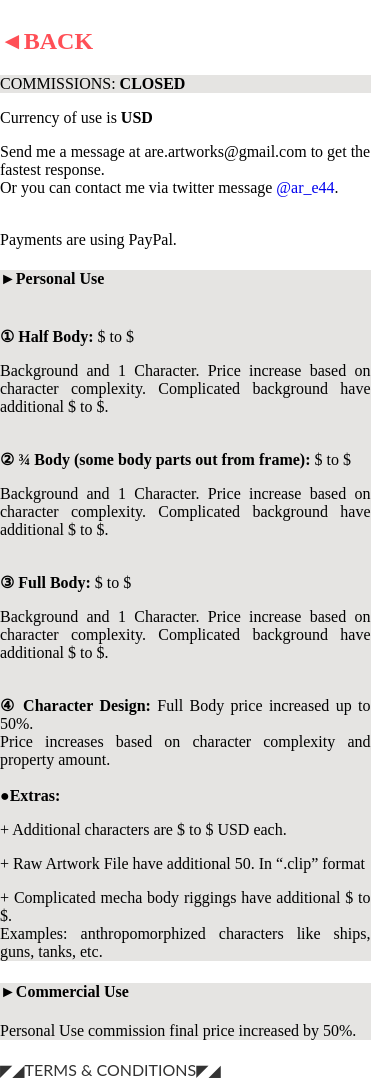
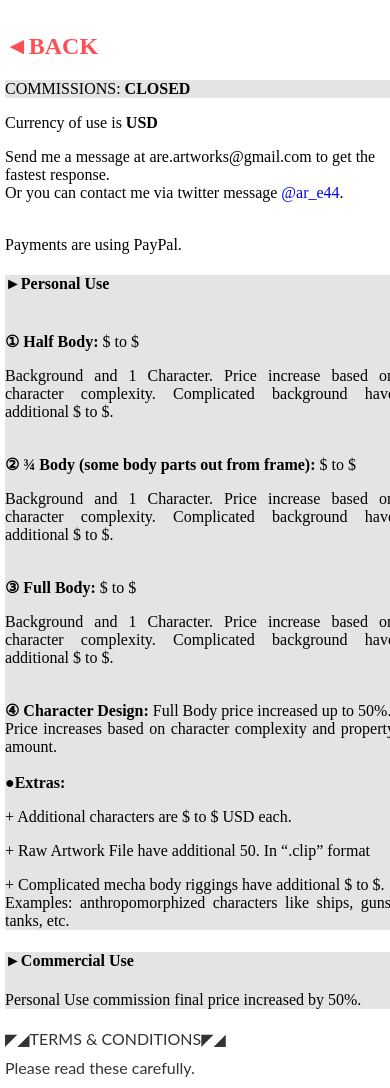
Before and after one commit to arestudios/arestudios.github.io, a plain HTML site: page guidelines.html in a window 390 px wide. Shown: the top 1088 px of the page. Drawn offline with Linux system fonts and the light colour scheme.

Commit message:
Update guidelines.html

```diff
--- a/guidelines.html
+++ b/guidelines.html
@@ -23,8 +23,9 @@
 
         @media (max-width: 660px) {
             .wrapper {
-            width: 95%;
+            width: 100%;
             left:0;
+            padding: 5px;
         }
         }
 
```
